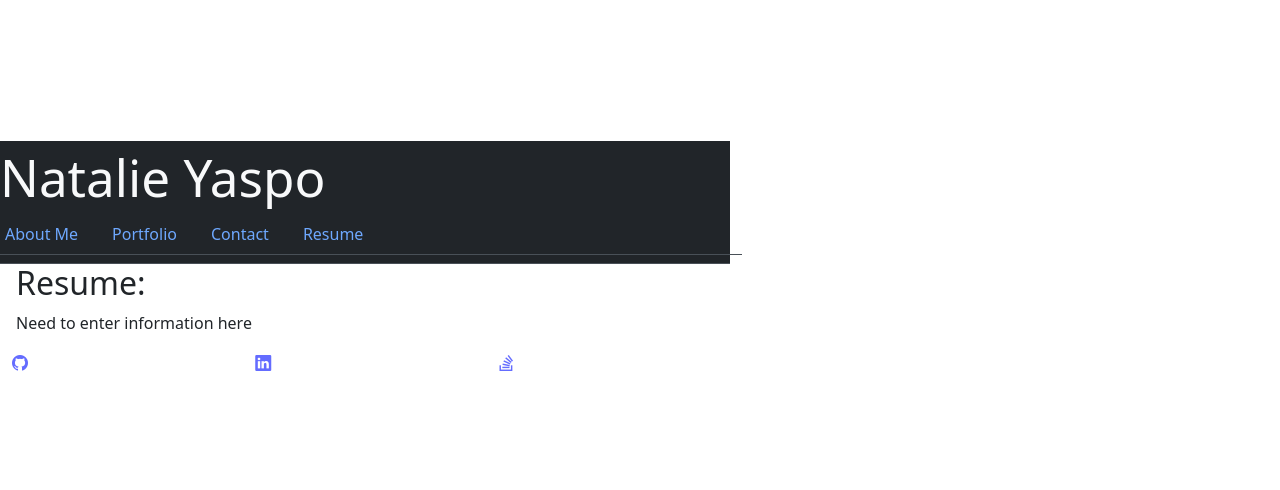
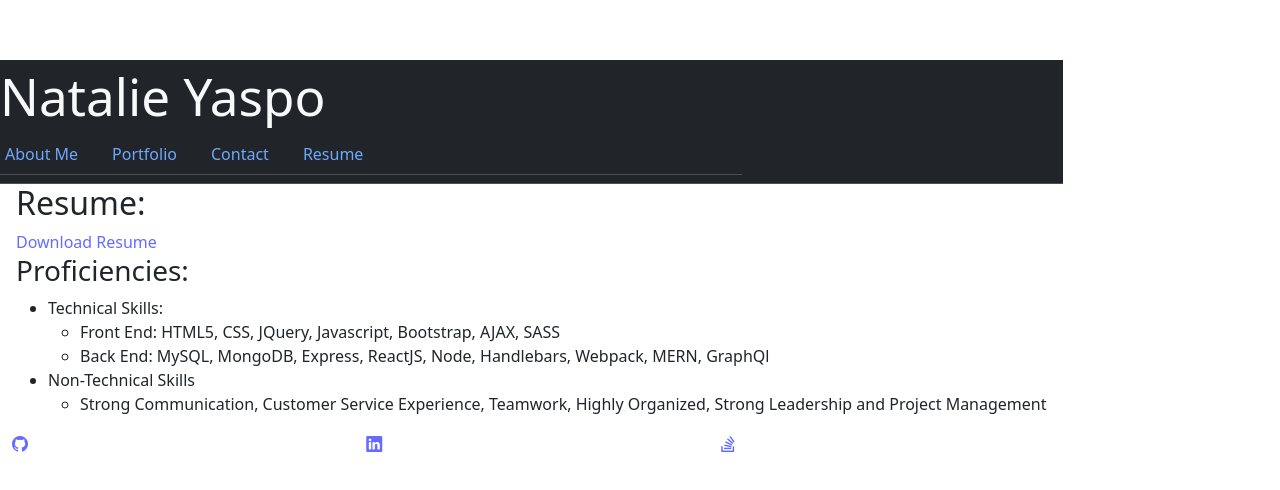
Before and after one commit to NatalieYaspo/Natalie-Yaspo-Portfolio, a React (Vite) app: page /resume in a window 1280 px wide. Shown: the part 142-632 px from the top of the page. Built offline with nearby package versions, Linux system fonts and the light colour scheme.

Commit message:
resume and contact pages added

```diff
--- a/src/pages/ContactPage.jsx
+++ b/src/pages/ContactPage.jsx
@@ -1,10 +1,43 @@
 export default function Contact() {
+  // constructor(props) {
+  //   super(props);
+  //   this.state = {
+  //     isGoing: true,
+  //     numberOfGuests: 2
+  //   };
+
+  //   this.handleInputChange = this.handleInputChange.bind(this);
+  // }
+
+  // handleInputChange(event) {
+  //   const target = event.target;
+  //   const value = target.type === 'checkbox' ? target.checked : target.value;
+  //   const name = target.name;
+
+  //   this.setState({
+  //     [name]: value
+  //   });
+
   return (
     <div>
       <h2>Contact Me:</h2>
-        <p>
-          Need to enter information here
-        </p>
+      <form>
+      <div className="mb-3">
+          <label for="exampleFormControlInput1" className="form-label">Name:</label>
+          <input type="name" className="form-control" id="exampleFormControlInput1" placeholder="Name Goes Here..." />
+        </div>
+        <div className="mb-3">
+          <label for="exampleFormControlInput1" className="form-label">Email address:</label>
+          <input type="email"
+          className="form-control"
+          id="exampleFormControlInput1"
+          placeholder="name@example.com..." />
+        </div>
+        <div className="mb-3">
+          <label for="exampleFormControlTextarea1" className="form-label">Message:</label>
+          <textarea className="form-control" id="exampleFormControlTextarea1" rows="3"></textarea>
+        </div>
+      </form>
     </div>
   );
 }
--- a/src/pages/ResumePage.jsx
+++ b/src/pages/ResumePage.jsx
@@ -2,9 +2,21 @@ export default function Resume() {
     return (
       <div>
         <h2>Resume:</h2>
-        <p>
-          Need to enter information here
-        </p>
+        <a href="https://drive.google.com/file/d/1MkTFZ-mYZQ9PE0CZNkJXTc_sc-Y67_Fi/view?usp=sharing">Download Resume</a>
+        <div>
+          <h3>Proficiencies:</h3>
+          <ul>
+            <li>Technical Skills:</li>
+            <ul>
+              <li>Front End: HTML5, CSS, JQuery, Javascript, Bootstrap, AJAX, SASS</li>
+              <li>Back End: MySQL, MongoDB, Express, ReactJS, Node, Handlebars, Webpack, MERN, GraphQl</li>
+            </ul>
+            <li>Non-Technical Skills</li>
+            <ul>
+              <li>Strong Communication, Customer Service Experience, Teamwork, Highly Organized, Strong Leadership and Project Management</li>
+            </ul>
+          </ul>
+        </div>
       </div>
     );
   }
```
Lines whose indentation alone changed are shown as unchanged.
